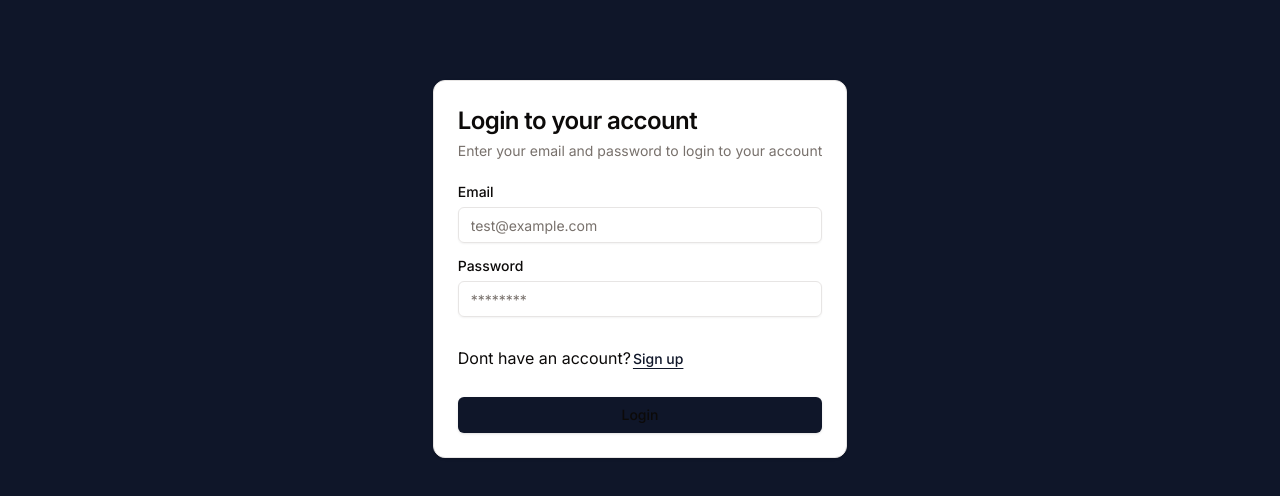
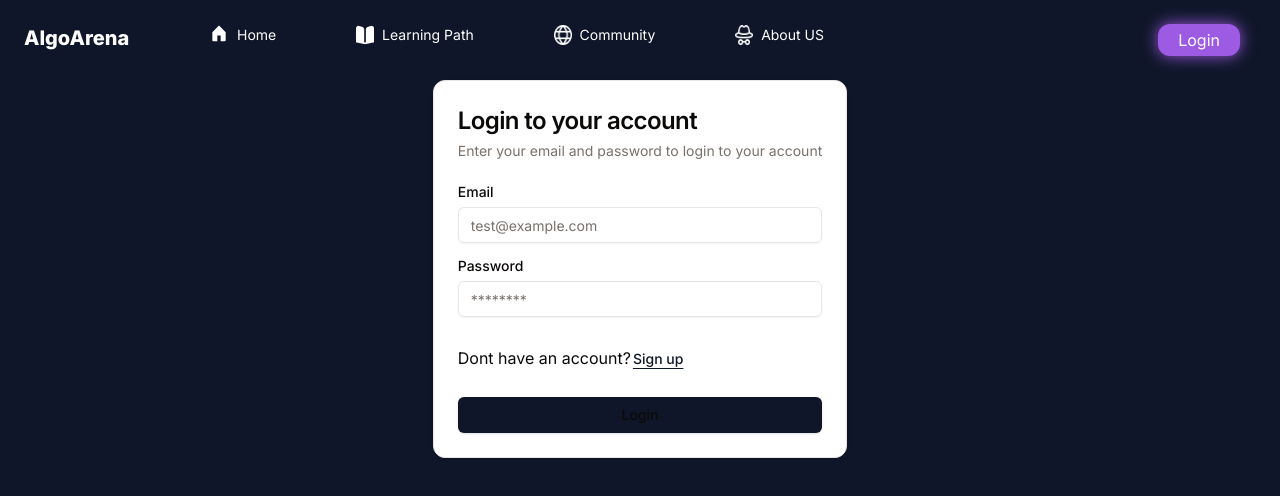
Before and after one commit to MLSAKIIT/AlgoArena, a Next.js app: page /sign-in in a window 1280 px wide. Shown: the top 496 px of the page. Built offline with nearby package versions, Linux system fonts and the light colour scheme.

Commit message:
further changes

```diff
--- a/src/app/globals.css
+++ b/src/app/globals.css
@@ -77,7 +77,7 @@
 
 
 body {
-  max-width: 120rem;
+
   margin: 0 auto;
   background-color: #0f1629;
 }
--- a/src/app/layout.js
+++ b/src/app/layout.js
@@ -1,6 +1,7 @@
 import { Inter } from "next/font/google";
 import "./globals.css";
 import { Toaster } from "@/components/ui/sonner";
+import Navbar from "@/components/ui/Navbar";
 const inter = Inter({ subsets: ["latin"] });
 
 export const metadata = {
@@ -11,8 +12,10 @@ export const metadata = {
 export default function RootLayout({ children }) {
   return (
     <html lang="en">
-
-      <body className={inter.className}>{children}</body>
+      <body className={inter.className}>
+        <Navbar />
+        {children}
+      </body>
       <Toaster position="bottom-center" richColors />
     </html>
   );
--- a/src/app/page.js
+++ b/src/app/page.js
@@ -4,11 +4,10 @@ import Hero from '../components/hero/page'
 import Navbar from '@/components/ui/Navbar';
 const page = () => {
   return (
-    <>
-    <Navbar/>
+    <div>
     <Hero/>
     <Footer />
-    </>
+    </div>
   )
 }
 
--- a/src/components/ui/Navbar.jsx
+++ b/src/components/ui/Navbar.jsx
@@ -12,8 +12,8 @@ const Navbar = () => {
 
   return (
     <>
-      <div className="lg:flex lg:justify-between lg:w-screen lg:p-6 hidden absolute left-0">
-        <div className="top-0 w-3/6 min-w-[800px] flex g-8 justify-between items-baseline text-sm ">
+      <div className="lg:flex lg:justify-between lg:w-screen lg:p-6 hidden absolute left-0 right-0 min-w-screen">
+        <div className="top-0 w-3/6 min-w-[800px] max-w-[900px] flex g-8 justify-between items-baseline text-sm ">
           <Link
             href="/"
             className="text-white font-extrabold flex text-xl p-0 m-0  "
@@ -76,7 +76,7 @@ const Navbar = () => {
             About US
           </Link>
         </div>
-        <button className="bg-color-2 text-white pr-5 shadow-[0_0_1rem_0px_#9d5ae3] pl-5 pt-1 pb-1 rounded-xl hover:bg-gradient-to-r from-color-2 to-color-3 transition-all duration-200">
+        <button className="bg-color-2  absolute right-10 text-white pr-5 shadow-[0_0_1rem_0px_#9d5ae3] pl-5 pt-1 pb-1 rounded-xl hover:bg-gradient-to-r from-color-2 to-color-3 transition-all duration-200">
           Login
         </button>
       </div>
```
Also changed, not shown: 1 other file (tests, documents, lock files or other folders).
